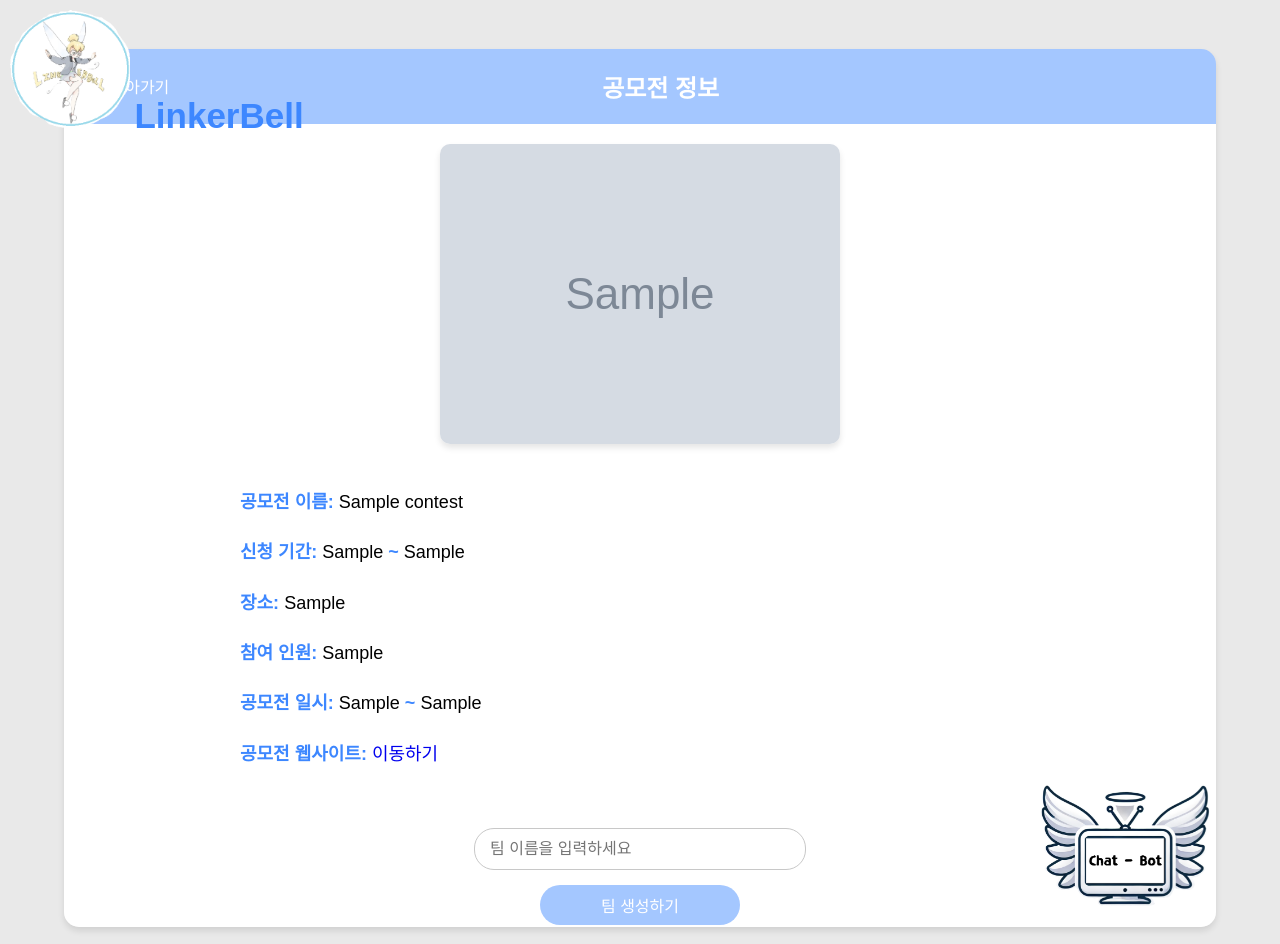
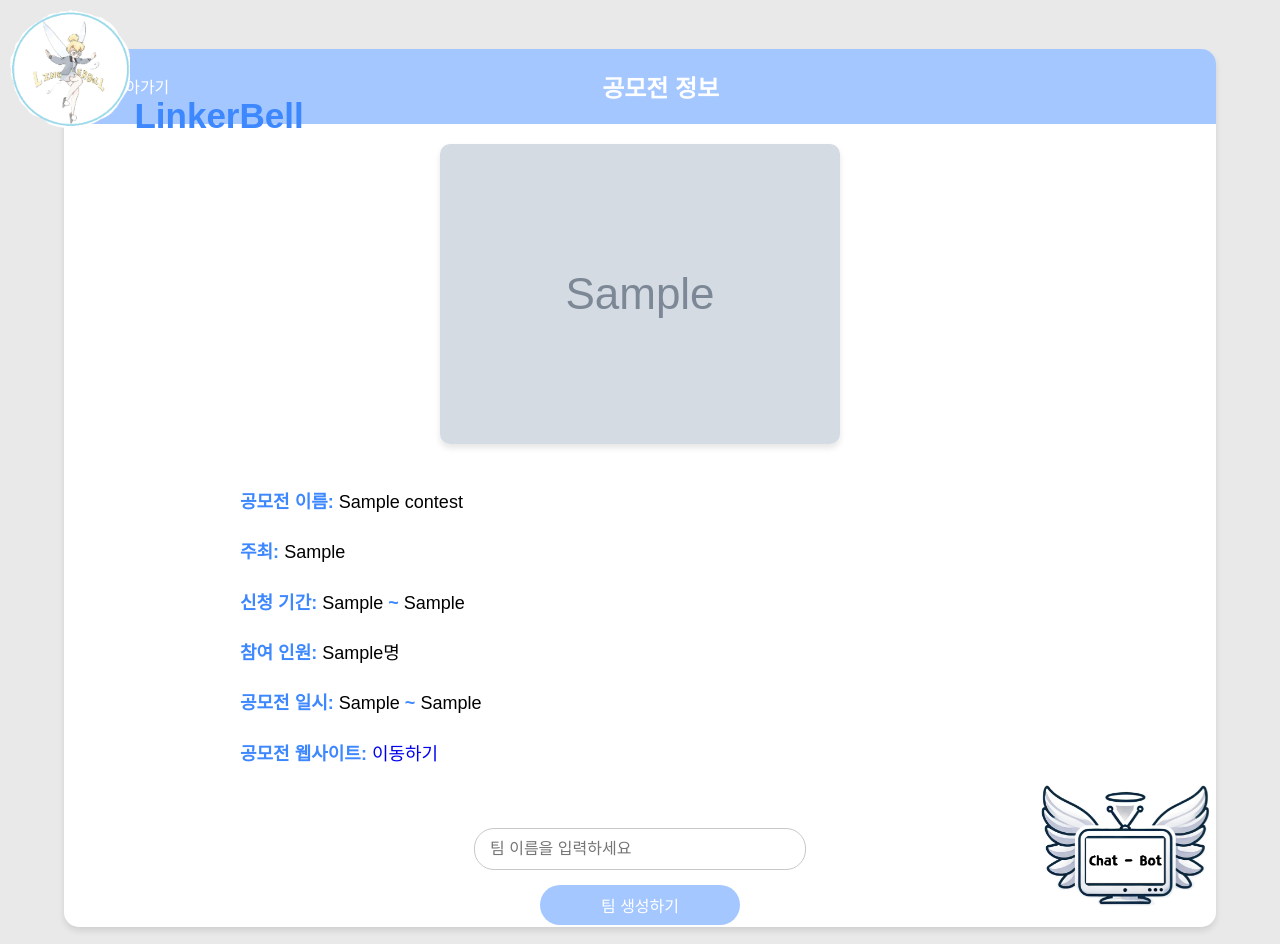
Before and after one commit to seouchoi/SoftDevelop, a Flask app: template front/templates/contest_detail_page.html in a window 1280 px wide. Shown: the top 944 px of the page. Run offline with Flask 3, Linux system fonts and the light colour scheme; the template is opened without the code that fills it: most values are stand-ins (such as "Sample title", 1, 10 or a date in 2020); grey boxes marked "Sample" are stand-in pictures.

Commit message:
12/02 14:30 최서우

```diff
--- a/front/templates/contest_detail_page.html
+++ b/front/templates/contest_detail_page.html
@@ -149,9 +149,9 @@
             </div>
             <div class="info">
                 <p><strong>공모전 이름:</strong> <span id="contest_name">{{ contest_data.contest_name }}</span></p>
+                <p><strong>주최:</strong> <span id="contestLocation">{{ contest_data.contestLocation }}</span></p>
                 <p><strong>신청 기간:</strong> <span id="application_start">{{ contest_data.application_start }}</span> <strong>~</strong> <span id="application_end">{{ contest_data.application_end }}</span></p>
-                <p><strong>장소:</strong> <span id="contestLocation">{{ contest_data.contestLocation }}</span></p>
-                <p><strong>참여 인원:</strong> <span id="max_participants">{{ contest_data.max_participants }}</span></p>
+                <p><strong>참여 인원:</strong> <span id="max_participants">{{ contest_data.max_participate}}명</span></p>
                 <p><strong>공모전 일시:</strong> <span id="contest_start">{{ contest_data.contest_start }}</span> <strong>~</strong> <span id="contest_end">{{ contest_data.contest_end }}</span></p>
                 <p><strong>공모전 웹사이트:</strong> <a href="{{ contest_data.organization_website }}" target="_blank" class="contest_website">이동하기</a></p>
             </div>
```
